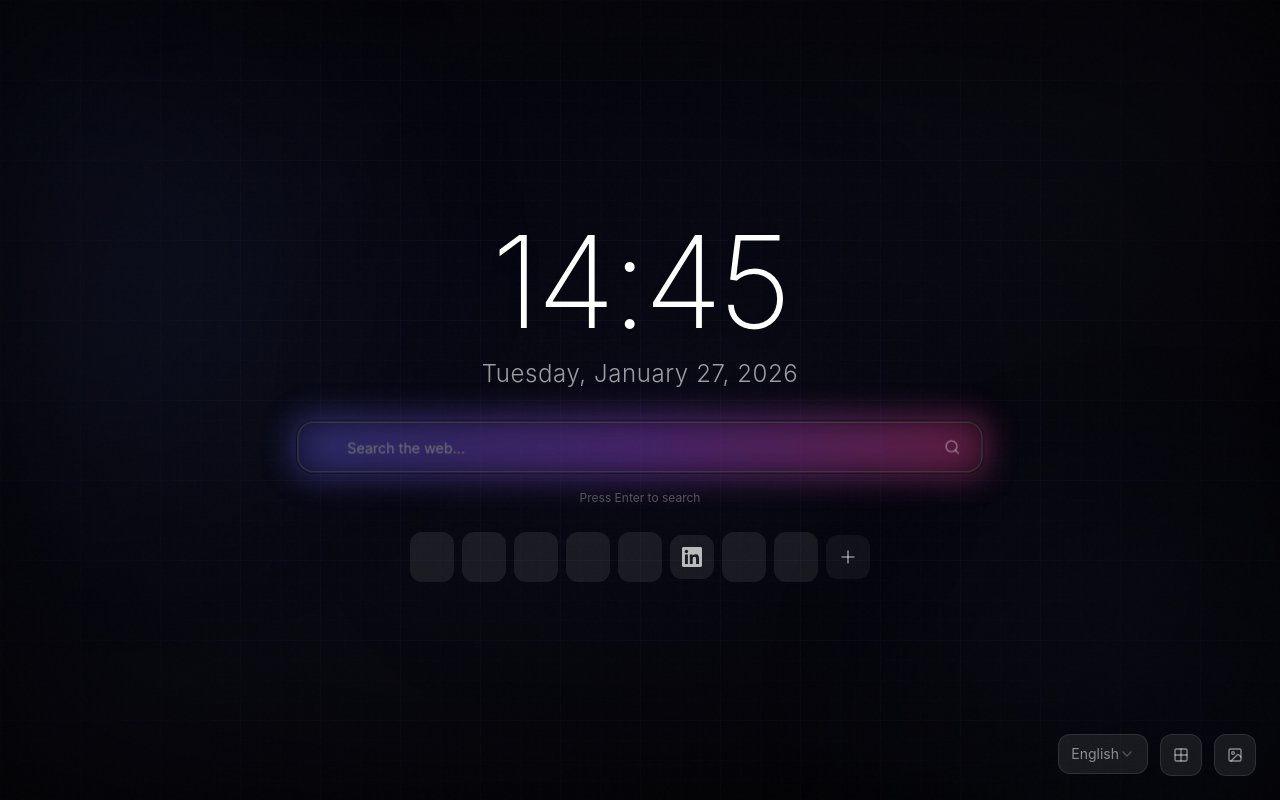
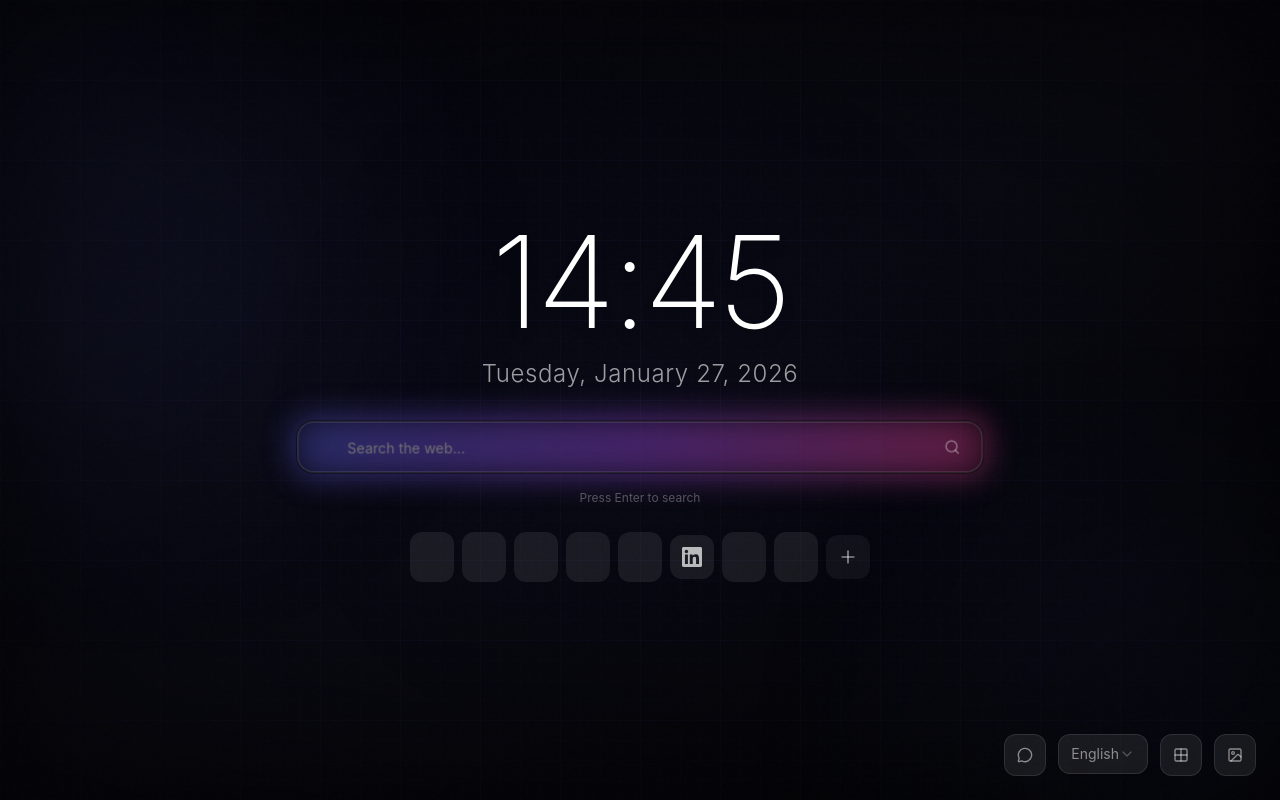
Before and after one commit to ninechaps/clear-tab, a React (Vite) app: page /#/ in a window 1280 px wide. Built offline with nearby package versions, Linux system fonts and the light colour scheme; some icons are missing.

Commit message:
feat: add feedback button to floating action buttons

```diff
--- /dev/null
+++ b/src/components/common/FeedbackButton.tsx
@@ -0,0 +1,22 @@
+import { useTranslation } from 'react-i18next';
+import { MessageCircle } from 'lucide-react';
+import { Button } from '@/components/ui/button';
+
+export function FeedbackButton() {
+  const { t } = useTranslation();
+
+  const handleClick = () => {
+    window.open('https://github.com/ninechaps/clear-tab/issues', '_blank');
+  };
+
+  return (
+    <Button
+      onClick={handleClick}
+      variant="ghost"
+      className="p-3 bg-white/8 hover:bg-white/15 backdrop-blur-xl border border-white/10 hover:border-white/20 rounded-xl text-white/50 hover:text-white transition-all duration-300 hover:scale-105 hover:shadow-lg animate-fade-in h-auto"
+      title={t('common.feedback')}
+    >
+      <MessageCircle className="w-5 h-5"/>
+    </Button>
+  );
+}
--- a/src/components/common/index.ts
+++ b/src/components/common/index.ts
@@ -6,5 +6,6 @@ export { WidgetDrawer } from './WidgetDrawer';
 export { FloatingWidgets } from './FloatingWidgets';
 export { LanguageSwitcher } from './LanguageSwitcher';
 export { DuplicateWidgetNotice } from './DuplicateWidgetNotice';
+export { FeedbackButton } from './FeedbackButton';
 export { WidgetHeaderContext, type HeaderAction, type WidgetHeaderContextType } from './WidgetHeaderContext';
 export { useWidgetHeader } from './useWidgetHeader';
--- a/src/i18n/locales/en.ts
+++ b/src/i18n/locales/en.ts
@@ -57,6 +57,7 @@ export const en = {
     back: '← Back',
     widgets: 'Widgets',
     settings: 'Settings',
+    feedback: 'Feedback',
     error: 'Error',
   },
   widgets: {
--- a/src/i18n/locales/zh.ts
+++ b/src/i18n/locales/zh.ts
@@ -57,6 +57,7 @@ export const zh = {
     back: '← 返回',
     widgets: '小部件',
     settings: '设置',
+    feedback: '问题反馈',
     error: '错误',
   },
   widgets: {
--- a/src/pages/HomePage.tsx
+++ b/src/pages/HomePage.tsx
@@ -2,7 +2,7 @@ import { useState } from 'react';
 import { useTranslation } from 'react-i18next';
 import { Grid2x2, Image } from 'lucide-react';
 import { useSettingsStore } from '@/store/useSettingsStore';
-import { Background, BackgroundSelector, WidgetDrawer, FloatingWidgets, LanguageSwitcher } from '@/components/common';
+import { Background, BackgroundSelector, WidgetDrawer, FloatingWidgets, LanguageSwitcher, FeedbackButton } from '@/components/common';
 import { ClockSkeleton, SearchSkeleton } from '@/components/common/Skeleton';
 import { ProductiveLayout } from '@/components/layouts';
 import { Button } from '@/components/ui/button';
@@ -33,6 +33,11 @@ export function HomePage() {
 
       {/* Bottom right button group */}
       <div className="fixed bottom-6 right-6 flex gap-3">
+        {/* Feedback button */}
+        <div className="animate-fade-in" style={{ animationDelay: '0.1s' }}>
+          <FeedbackButton />
+        </div>
+
         {/* Language switcher */}
         <div className="animate-fade-in" style={{ animationDelay: '0.2s' }}>
           <LanguageSwitcher />
```
